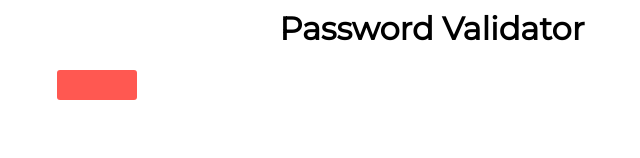
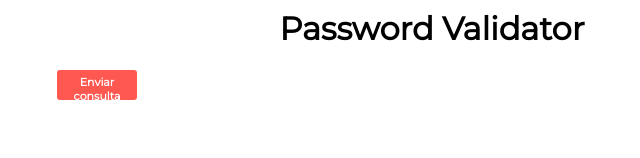
Before and after one commit to codurance/tdd-contenidos-2023, a Vue app in the folder vue/password-validator/: page / in a window 1280 px wide. Shown: the part 142-300 px from the top of the page, without its empty margins (208-848 px from the left). Built offline with nearby package versions, Linux system fonts and the light colour scheme.

Commit message:
REFACTOR: button should have a text

```diff
--- a/vue/password-validator/src/components/PasswordValidatorForm.vue
+++ b/vue/password-validator/src/components/PasswordValidatorForm.vue
@@ -5,7 +5,7 @@
   <h1>Password Validator</h1>
   <div>
     <form class="password-form">
-      <button role="button" class="password-form__button"></button>
+      <button role="button" class="password-form__button">Enviar consulta</button>
     </form>
   </div>
 </template>
```
Also changed, not shown: 1 other file (tests, documents, lock files or other folders).
